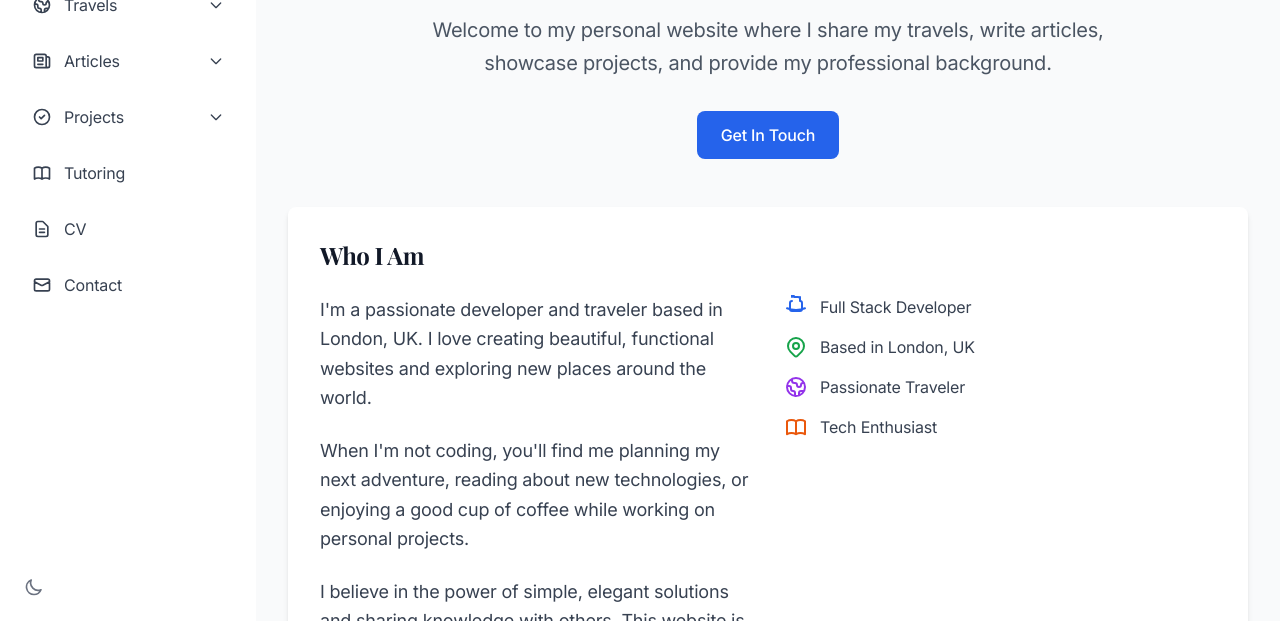
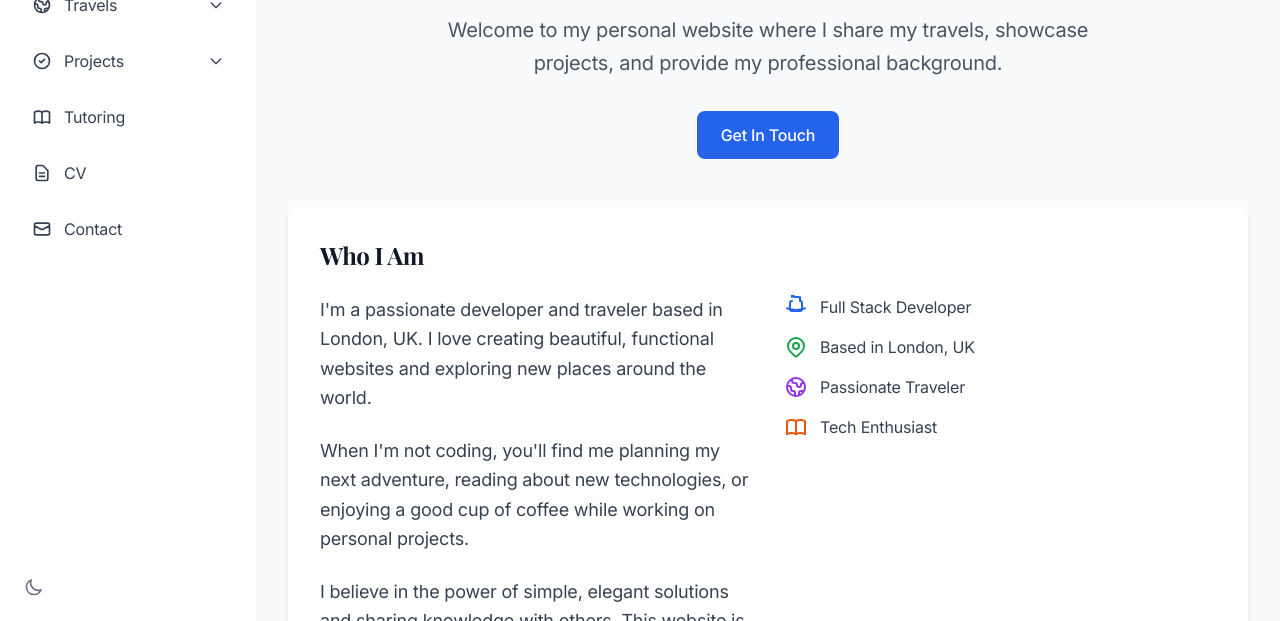
Before and after one commit to hrendall/harveyrendall.com, a website: page index.html in a window 1280 px wide. Shown: the part 179-800 px from the top of the page. Drawn offline with nearby package versions, Linux system fonts and the light colour scheme.

Commit message:
Temporarily hide articles section from navigation across all pages

```diff
--- a/index.html
+++ b/index.html
@@ -32,7 +32,7 @@
     <link rel="stylesheet" href="assets/css/style.css">
 
     <!-- Meta tags for SEO and social sharing -->
-    <meta name="description" content="Harvey Rendall's personal website - Travels, Articles, Projects, and CV">
+    <meta name="description" content="Harvey Rendall's personal website - Travels, Projects, and CV">
     <meta name="keywords" content="Harvey Rendall, personal website, travels, articles, projects">
     <meta name="author" content="Harvey Rendall">
 
@@ -126,7 +126,8 @@
                         </ul>
                     </li>
 
-                    <!-- Articles Link with Dropdown -->
+                    <!-- Articles Link with Dropdown (Temporarily Hidden) -->
+                    <!--
                     <li class="relative">
                         <button id="articles-dropdown"
                                 class="flex items-center justify-between w-full px-4 py-3 text-gray-700 dark:text-gray-300 hover:bg-blue-50 dark:hover:bg-gray-700 hover:text-blue-600 dark:hover:text-blue-400 rounded-lg transition-colors duration-200">
@@ -178,6 +179,7 @@
                             </li>
                         </ul>
                     </li>
+                    -->
 
                     <!-- Projects Link with Dropdown -->
                     <li class="relative">
@@ -288,7 +290,7 @@
                                 Hi, I'm Harvey Rendall
                             </h1>
                             <p class="text-xl text-gray-600 dark:text-gray-400 mb-8 max-w-2xl mx-auto leading-relaxed">
-                                Welcome to my personal website where I share my travels, write articles, showcase projects, and provide my professional background.
+                                Welcome to my personal website where I share my travels, showcase projects, and provide my professional background.
                             </p>
                             <!-- TO CUSTOMIZE: Change the call-to-action buttons -->
                             <div class="flex justify-center space-x-4">
@@ -389,10 +391,11 @@
                         <!-- ======================================== -->
 
                         <!-- ======================================== -->
-                        <!-- QUICK LINK CARD 2: ARTICLES - START -->
+                        <!-- QUICK LINK CARD 2: ARTICLES - START (Temporarily Hidden) -->
                         <!-- TO ADD/REMOVE: Copy this entire card structure to add new quick links -->
                         <!-- TO CUSTOMIZE: Change icon, title, description, and link -->
                         <!-- ======================================== -->
+                        <!--
                         <div class="bg-white dark:bg-gray-800 rounded-lg shadow-md hover:shadow-lg transition-shadow duration-200 p-6">
                             <div class="flex items-center mb-4">
                                 <svg class="w-8 h-8 text-green-600 mr-3" fill="none" stroke="currentColor" viewBox="0 0 24 24">
@@ -403,6 +406,7 @@
                             <p class="text-gray-600 dark:text-gray-400 mb-4 leading-relaxed">Read my thoughts, insights, and articles on various topics.</p>
                             <a href="articles.html" class="text-green-600 hover:text-green-700 font-medium">Read Articles →</a>
                         </div>
+                        -->
                         <!-- ======================================== -->
                         <!-- QUICK LINK CARD 2: ARTICLES - END -->
                         <!-- ======================================== -->
@@ -483,7 +487,7 @@
     <script>
         // Dropdown functionality
         document.addEventListener('DOMContentLoaded', function() {
-            const dropdowns = ['travels', 'articles', 'projects'];
+            const dropdowns = ['travels', 'projects'];
 
             dropdowns.forEach(dropdownId => {
                 const button = document.getElementById(`${dropdownId}-dropdown`);
```
Also changed, not shown: contact.html (+4 -2 lines), cv.html (+4 -2 lines), projects.html (+4 -2 lines), travels.html (+4 -2 lines), tutoring.html (+3 -1 lines), README.md, 2 other files.
